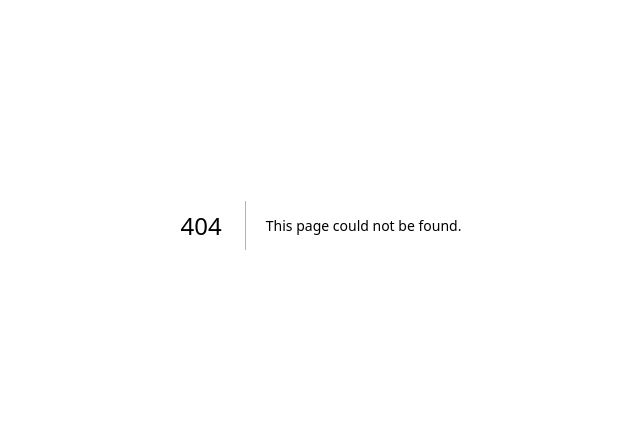
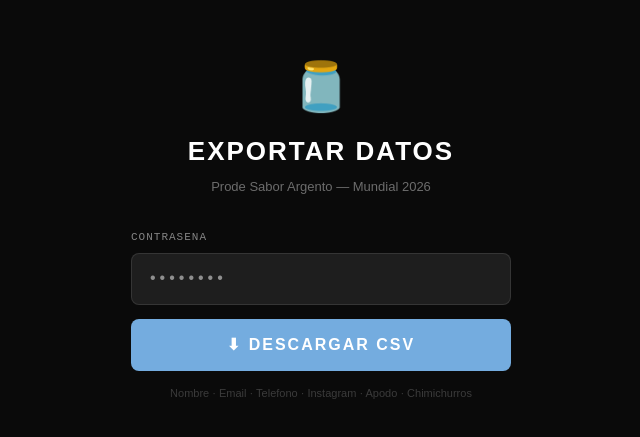
Before and after one commit to manuelferrario/prode-sabor-argento, a Next.js app: page /datos in a window 1280 px wide. Before the commit this address had no page. Shown: the part 175-612 px from the top of the page, without its empty margins (319-959 px from the left). Built offline with nearby package versions, Linux system fonts and the light colour scheme; a web font is replaced by a local one.

Commit message:
feat: exportar datos en /datos (reemplaza /admin/export que daba 404)

```diff
--- /dev/null
+++ b/src/app/api/exportar/route.ts
@@ -0,0 +1,47 @@
+import { NextResponse } from 'next/server'
+import { createClient } from '@supabase/supabase-js'
+
+export async function GET(request: Request) {
+  const { searchParams } = new URL(request.url)
+  const password = searchParams.get('password')
+
+  if (password !== process.env.ADMIN_PASSWORD) {
+    return NextResponse.json({ error: 'Unauthorized' }, { status: 401 })
+  }
+
+  const supabase = createClient(
+    process.env.NEXT_PUBLIC_SUPABASE_URL!,
+    process.env.SUPABASE_SERVICE_ROLE_KEY!
+  )
+
+  const { data: participants } = await supabase
+    .from('participants')
+    .select('name, email, phone, instagram_user, apodo, total_chimichurros, instagram_confirmed, created_at')
+    .order('total_chimichurros', { ascending: false })
+
+  if (!participants) {
+    return NextResponse.json({ error: 'No data' }, { status: 500 })
+  }
+
+  const headers = ['Nombre', 'Email', 'Telefono', 'Instagram', 'Apodo', 'Chimichurros', 'Siguio_IG', 'Fecha']
+  const rows = participants.map(p => [
+    `"${p.name ?? ''}"`,
+    `"${p.email ?? ''}"`,
+    `"${p.phone ?? ''}"`,
+    `"${p.instagram_user ?? ''}"`,
+    `"${p.apodo ?? ''}"`,
+    p.total_chimichurros ?? 0,
+    p.instagram_confirmed ? 'SI' : 'NO',
+    `"${new Date(p.created_at).toLocaleDateString('es-AR')}"`,
+  ])
+
+  const csv = [headers.join(','), ...rows.map(r => r.join(','))].join('\n')
+  const filename = `participantes-${new Date().toISOString().split('T')[0]}.csv`
+
+  return new Response('﻿' + csv, {
+    headers: {
+      'Content-Type': 'text/csv; charset=utf-8',
+      'Content-Disposition': `attachment; filename="${filename}"`,
+    },
+  })
+}
--- /dev/null
+++ b/src/app/datos/page.tsx
@@ -0,0 +1,104 @@
+'use client'
+
+import { useState } from 'react'
+
+export default function DatosPage() {
+  const [password, setPassword] = useState('')
+  const [loading, setLoading] = useState(false)
+  const [error, setError] = useState('')
+  const [success, setSuccess] = useState('')
+
+  async function handleDownload() {
+    if (!password.trim()) { setError('Ingresa la contrasena'); return }
+    setLoading(true)
+    setError('')
+    setSuccess('')
+
+    const res = await fetch(`/api/exportar?password=${encodeURIComponent(password)}`)
+
+    if (res.status === 401) {
+      setError('Contrasena incorrecta')
+      setLoading(false)
+      return
+    }
+
+    if (!res.ok) {
+      setError('Error al exportar')
+      setLoading(false)
+      return
+    }
+
+    const blob = await res.blob()
+    const url = URL.createObjectURL(blob)
+    const a = document.createElement('a')
+    a.href = url
+    a.download = `participantes-${new Date().toISOString().split('T')[0]}.csv`
+    document.body.appendChild(a)
+    a.click()
+    document.body.removeChild(a)
+    URL.revokeObjectURL(url)
+
+    const text = await new Response(blob).text().catch(() => '')
+    const count = text.split('\n').filter(Boolean).length - 1
+    setSuccess(`${count} participantes exportados`)
+    setLoading(false)
+  }
+
+  return (
+    <main style={{ minHeight: '100vh', background: '#0a0a0a', display: 'flex', alignItems: 'center', justifyContent: 'center', padding: '20px' }}>
+      <div style={{ width: '100%', maxWidth: '380px' }}>
+        <div style={{ textAlign: 'center', marginBottom: '32px' }}>
+          <div style={{ fontSize: '48px', marginBottom: '12px' }}>🫙</div>
+          <h1 style={{ color: 'white', fontSize: '26px', fontWeight: 900, letterSpacing: '2px', fontFamily: 'sans-serif', margin: 0 }}>
+            EXPORTAR DATOS
+          </h1>
+          <p style={{ color: 'rgba(255,255,255,0.4)', fontSize: '13px', marginTop: '6px', fontFamily: 'sans-serif' }}>
+            Prode Sabor Argento — Mundial 2026
+          </p>
+        </div>
+
+        <div style={{ display: 'flex', flexDirection: 'column', gap: '14px' }}>
+          <div>
+            <label style={{ display: 'block', color: 'rgba(255,255,255,0.5)', fontSize: '11px', letterSpacing: '1px', marginBottom: '8px', fontFamily: 'monospace' }}>
+              CONTRASENA
+            </label>
+            <input
+              type="password"
+              placeholder="••••••••"
+              value={password}
+              onChange={e => setPassword(e.target.value)}
+              onKeyDown={e => e.key === 'Enter' && handleDownload()}
+              style={{
+                width: '100%', padding: '13px 16px', borderRadius: '8px',
+                background: '#1e1e1e', border: '1.5px solid rgba(255,255,255,0.1)',
+                color: 'white', fontSize: '16px', outline: 'none',
+                boxSizing: 'border-box', fontFamily: 'monospace',
+              }}
+            />
+          </div>
+
+          {error && <p style={{ color: '#CE1126', fontSize: '13px', textAlign: 'center', fontFamily: 'sans-serif' }}>{error}</p>}
+          {success && <p style={{ color: '#009B3A', fontSize: '14px', textAlign: 'center', fontWeight: 700, fontFamily: 'sans-serif' }}>✓ {success}</p>}
+
+          <button
+            onClick={handleDownload}
+            disabled={loading}
+            style={{
+              padding: '14px', background: '#74ACDF', color: 'white',
+              fontWeight: 900, fontSize: '16px', letterSpacing: '2px',
+              border: 'none', borderRadius: '8px', cursor: loading ? 'not-allowed' : 'pointer',
+              opacity: loading ? 0.5 : 1, fontFamily: 'sans-serif',
+              transition: 'opacity 0.2s',
+            }}
+          >
+            {loading ? 'DESCARGANDO...' : '⬇  DESCARGAR CSV'}
+          </button>
+
+          <p style={{ color: 'rgba(255,255,255,0.2)', fontSize: '11px', textAlign: 'center', fontFamily: 'sans-serif' }}>
+            Nombre · Email · Telefono · Instagram · Apodo · Chimichurros
+          </p>
+        </div>
+      </div>
+    </main>
+  )
+}
```
